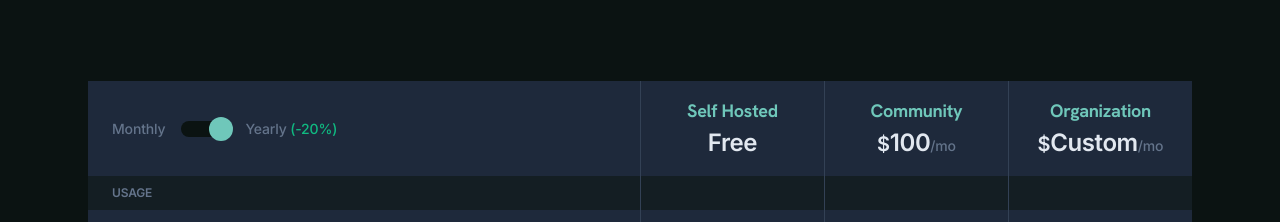
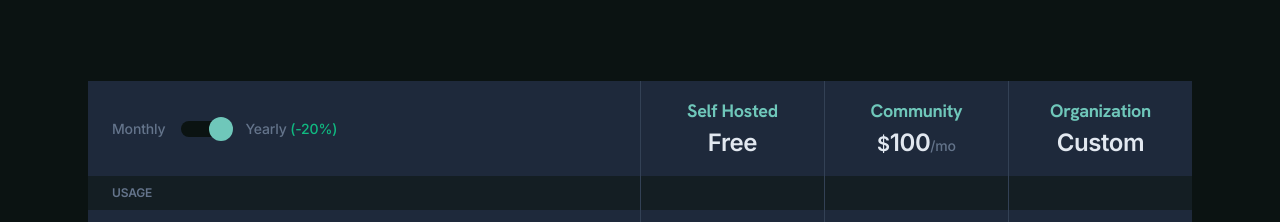
Before and after one commit to argonmining/katgov-landing, a Next.js app: page / in a window 1280 px wide. Shown: the part 2861-3083 px from the top of the page. Built offline with nearby package versions, Linux system fonts and the light colour scheme.

Commit message:
price fix

```diff
--- a/components/pricing.tsx
+++ b/components/pricing.tsx
@@ -58,7 +58,7 @@ export default function Pricing() {
             <div className="flex flex-col justify-center p-4 md:px-6 bg-slate-800 md:border-l border-slate-700 order-3 md:order-none md:text-center mt-6 md:mt-0">
               <div className="font-hkgrotesk text-lg font-bold text-indigo-500 mb-0.5">Organization</div>
               <div>
-                <span className="text-xl font-semibold">$</span><span className="text-2xl font-semibold">{annual ? 'Custom' : 'Custom'}</span><span className="text-sm text-slate-500 font-medium">/mo</span>
+                <span className="text-xl font-semibold"></span><span className="text-2xl font-semibold">{annual ? 'Custom' : 'Custom'}</span><span className="text-sm text-slate-500 font-medium"></span>
               </div>
             </div>
             {/* Usage label */}
```
